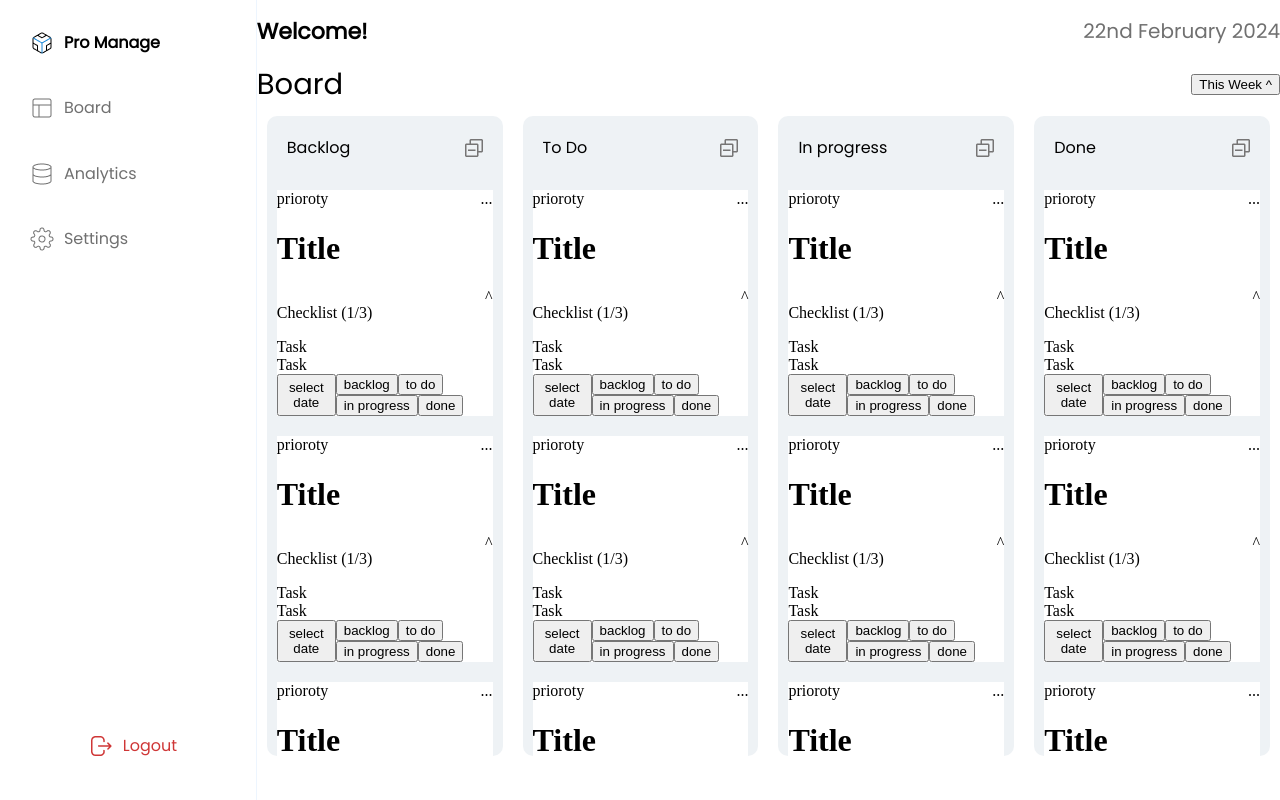
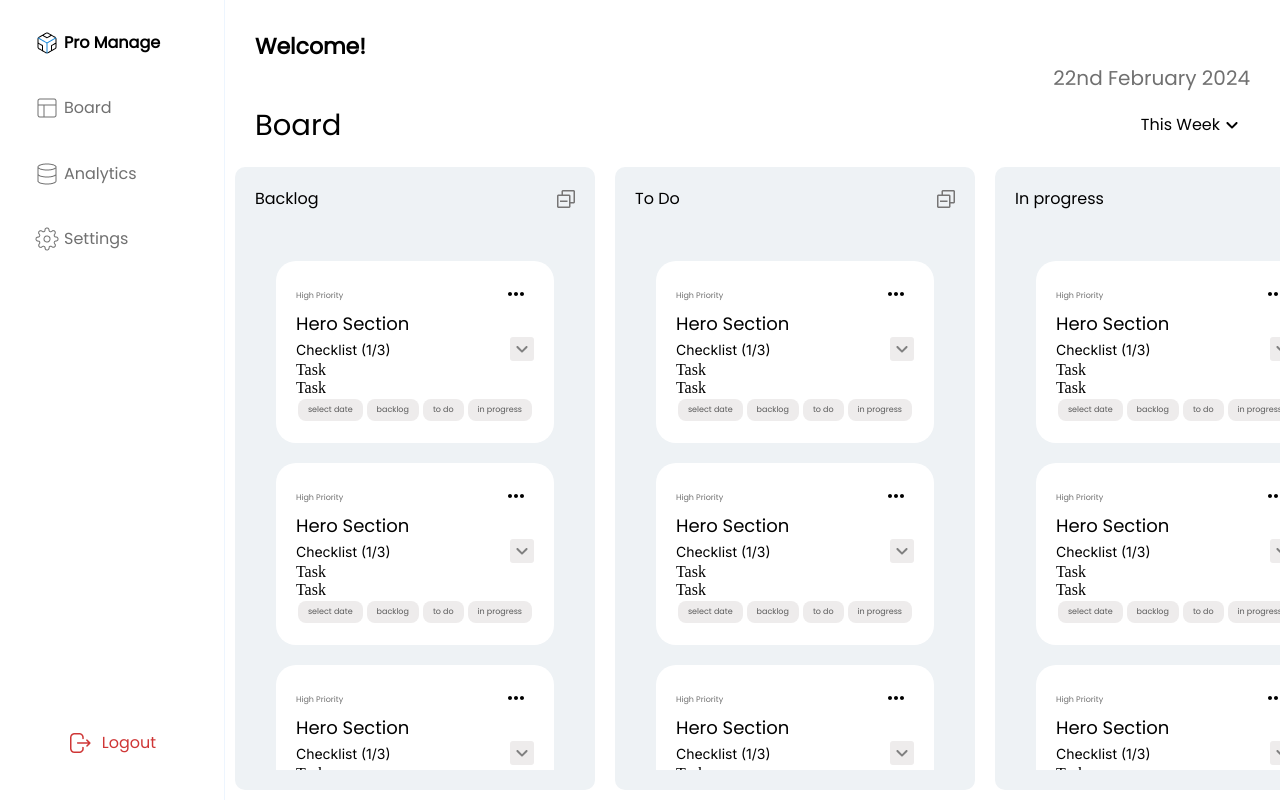
Before and after one commit to utsav-shrma/proManage-frontend, a React (Vite) app: page / in a window 1280 px wide. Built offline with nearby package versions, Linux system fonts and the light colour scheme; no server answers.

Commit message:
Styled board component

```diff
--- a/package.json
+++ b/package.json
@@ -10,6 +10,10 @@
     "preview": "vite preview"
   },
   "dependencies": {
+    "@emotion/react": "^11.11.3",
+    "@emotion/styled": "^11.11.0",
+    "@mui/icons-material": "^5.15.11",
+    "@mui/material": "^5.15.11",
     "@reduxjs/toolkit": "^2.2.1",
     "axios": "^1.6.7",
     "react": "^18.2.0",
--- a/src/components/board/Board.jsx
+++ b/src/components/board/Board.jsx
@@ -6,39 +6,45 @@ import { taskStatus } from "../../utils/constants";
 import Popup from 'reactjs-popup';
 import 'reactjs-popup/dist/index.css';
 import { getFormattedDate } from "../../utils/utilityFunctions";
+import KeyboardArrowDownRoundedIcon from '@mui/icons-material/KeyboardArrowDownRounded';
+import KeyboardArrowUpRoundedIcon from '@mui/icons-material/KeyboardArrowUpRounded';
+import { HideImage } from "@mui/icons-material";
 
 function Board() {
   const userName = localStorage.getItem(nameStorageKey);
   const [flag,setFlag]=useState(true);
   return (
-    <div className={styles.container}>
-      <div className={styles.heading_container}>
-        <div>
+
+      <div className={styles.container}>
+        <div className={styles.heading_container}>
           <h1 className={styles.welcome_message}>Welcome! {userName}</h1>
         </div>
-        <div className={styles.curr_date}>{getFormattedDate()}</div>
-      </div>
-      <div className={styles.heading_container}>
+
+
+      <div className={styles.curr_date}><h1>{getFormattedDate()}</h1></div>
+      <div className={`${styles.heading_container} ${styles.board_heading_container}`}>
         <div className={styles.board_heading}>Board</div>
         <div>
-          <button className={styles.duration_button} onClick={()=>{setFlag(!flag)}}>This Week ^</button>
+          <button className={styles.duration_button} onClick={(event)=>{setFlag(!flag); event.stopPropagation();}}>This Week  {flag?<KeyboardArrowDownRoundedIcon/>:<KeyboardArrowUpRoundedIcon/>}</button>
           {flag ? (
                 ""
               ) : (
                 <div className={styles.duration_value}>
-                  <p>Today</p>
-                  <p>This Week</p>
-                  <p>This Month</p>
+                  <button onClick={(event)=>{event.stopPropagation();}}>Today</button>
+                  <button onClick={(event)=>{event.stopPropagation();}} >This Week</button>
+                  <button onClick={(event)=>{event.stopPropagation();}} >This Month</button>
                 </div>
               )}
         </div>
       </div>
 
+      {/* <div className={styles.cardOverflowContainer}> */}
       <div className={styles.cards_container}>
         {taskStatus.map((statusTypes, index) => {
           return <Cards key={index} title={statusTypes.title} ></Cards>;
         })}
       </div>
+      {/* </div> */}
     </div>
   );
 }
--- a/src/components/board/Board.module.css
+++ b/src/components/board/Board.module.css
@@ -1,15 +1,26 @@
 .container{
     display: flex;
     flex-direction: column;
-    width:80vw;
+    overflow-y: hidden;
+    /* overflow-y: hidden stopped heading other child divs from expanding with card container , how?*/
+    flex:2;
     height: 100vh;
+    margin: 0;
+  padding: 0;
+
+
 }
 .heading_container{
     display: flex;
+    justify-content: space-between;
+    margin-left: 30px;
     align-items: center;
-    justify-content: space-between;
+    /* flex: 0 0 auto; */
+
 }
-
+.board_heading_container{
+    margin-bottom: 10px;
+}
 .welcome_message{
     font-family: Poppins;
 font-size: 22px;
@@ -18,9 +29,23 @@ line-height: 33px;
 letter-spacing: 0em;
 text-align: left;
 
+margin: 0;
+padding: 0;
+margin-top: 30px;
 
 }
+
 .curr_date{
+margin-left: 30px;
+    display: flex;
+    align-items: center;
+    justify-content: flex-end;
+    margin-bottom: 10px;
+    margin-right: 30px;
+
+}
+.curr_date h1{
+
     font-family: Poppins;
 font-size: 20px;
 font-weight: 500;
@@ -28,6 +53,8 @@ line-height: 30px;
 letter-spacing: 0em;
 text-align: left;
 color: #707070;
+margin: 0;
+padding: 0;
 
 }
 .board_heading{
@@ -43,12 +70,34 @@ color: #707070;
 .cards_container{
     display:flex;
     flex: 2;
+
+
+    overflow: auto;
+
+
      /* flex-wrap: wrap; */
 }
 
+/* .cardOverflowContainer{
+    flex: 2;
+    display: flex;
+
+    } */
+
 .duration_button{
     display: flex;
-    flex-direction: column;
+    flex-direction: row;
+    margin-right: 30px;
+    border-style: none;
+    background-color: white;
+    font-family: Poppins;
+font-size: 16px;
+font-weight: 400;
+line-height: 24px;
+letter-spacing: 0em;
+text-align: center;
+
+
 
 
 }
@@ -56,8 +105,30 @@ color: #707070;
     display: flex;
     flex-direction: column;
     position: absolute;
-    transition: 3s;
+
     background-color: white;
     z-index: 1;
+    border-radius: 10px;
+    box-shadow: 0 4px 8px 0 rgba(0, 0, 0, 0.2), 0 6px 20px 0 rgba(0, 0, 0, 0.19);
 
+    padding-block: 10px;
+    padding-inline: 5px;
 }
+.duration_value button{
+    margin: 0;
+    padding-inline: 20px;
+    font-family: Poppins;
+    padding-block: 5px;
+    border-style: none;
+    background-color: white;
+font-size: 14px;
+font-weight: 500;
+line-height: 21px;
+letter-spacing: 0em;
+text-align: left;
+}
+
+.duration_value button:hover{
+    background-color: rgba(0, 0, 0, 0.05);
+    border-radius: 5px;
+}
--- a/src/components/board/card/Cards.jsx
+++ b/src/components/board/card/Cards.jsx
@@ -11,7 +11,9 @@ function Cards({title}) {
         </div>
         <div className={styles.overflow_container}>
 {/* // overflow to a task (flex) conatiner was causing child components to stretch and passing below the parent
-so by wrapping it by another div and setting it to overflow solved the problem */}
+so by wrapping it by another div and setting it to overflow solved the problem beacuse using flex the height of the container was changing
+but the the scroll length was not changing accordingly and  the child is passing over the parent */}
+
         <div className={styles.task_container}>
             <TaskCard/>
             <TaskCard/>
--- a/src/components/board/card/Cards.module.css
+++ b/src/components/board/card/Cards.module.css
@@ -4,7 +4,10 @@
   margin: 10px;
   border-radius: 10px;
   background: #eef2f5;
-  height: 80vh;
+  flex:2;
+
+  /* height: 70vh; */
+  min-width:360px;
 
 
 
@@ -22,7 +25,7 @@
     align-items: center;
     justify-content: center;
     flex-direction: column;
-    overflow: auto;
+
 
 
 
@@ -31,6 +34,8 @@
 }
 .overflow_container{
   overflow: auto;
+  margin: 20px;
+  border-radius: 20px;
 }
 
 .title h1 {
--- a/src/components/board/taskCard/TaskCard.jsx
+++ b/src/components/board/taskCard/TaskCard.jsx
@@ -1,30 +1,32 @@
 import React from 'react'
 import styles from './TaskCard.module.css'
 import Task from '../task/Task'
-
+import MoreHorizRoundedIcon from '@mui/icons-material/MoreHorizRounded';
+import KeyboardArrowDownRoundedIcon from '@mui/icons-material/KeyboardArrowDownRounded';
+import { grey } from '@mui/material/colors';
 function TaskCard() {
   return (
     <div className={styles.container}>
         <div className={styles.priority_container}>
-            <div>prioroty</div>
-            <div>...</div>
+            <div className={styles.priority}> High Priority</div>
+            <button className={styles.collapseButton}><MoreHorizRoundedIcon/></button>
         </div>
-        <h1>Title</h1>
-        <div className={styles.checklist_heading}>
+        <h1 className={styles.taskTitle}>Hero Section</h1>
+        <div className={styles.checklistHeadingContainer}>
             <p>Checklist (1/3)</p>
-            <div> ^</div>
+            <div className={styles.taskCollapseButton}> <KeyboardArrowDownRoundedIcon sx={{ color: "grey" }}/></div>
 
         </div>
         <div className={styles.tasks}> <Task></Task>
         <Task></Task></div>
         <div className={styles.footer}>
             <button> select date</button>
-            <div>
+            <div className={styles.footerInside}>
                 {/*add a check to not show current status button */}
                 <button> backlog</button>
                 <button>to do</button>
                 <button>in progress</button>
-                <button>done </button>
+                {/* <button>done </button> */}
             </div>
         </div>
 
--- a/src/components/board/taskCard/TaskCard.module.css
+++ b/src/components/board/taskCard/TaskCard.module.css
@@ -3,27 +3,112 @@
     flex-direction: column;
     background-color: white;
     margin: 10px;
+    padding: 20px;
+border-radius: 20px;
+flex:2;
+
 
 
 
 
 
 }
+.priority{
+    color: #707070;
+    font-family: Poppins;
+font-size: 8px;
+font-weight: 500;
+line-height: 12px;
+letter-spacing: 0em;
+text-align: left;
 
+
+
+}
 .priority_container{
     display: flex;
     justify-content: space-between;
+    align-items: center;
+    flex: 2;
 }
-.checklist_heading{
+.checklistHeadingContainer{
     display: flex;
     justify-content: space-between;
+    align-items: center;
+    flex:2;
+
+
 }
-.footer{
-    display:flex;
-    justify-content: space-between;
+.checklistHeadingContainer p{
+    font-family: Inter;
+font-size: 14px;
+font-weight: 500;
+line-height: 17px;
+letter-spacing: 0em;
+text-align: left;
+margin: 0;
+
+
+
+
 }
+
 
 .tasks{
     display: flex;
     flex-direction: column;
 }
+.collapseButton{
+
+border-style: none;
+background-color: white;
+}
+.taskTitle{
+    font-family: Poppins;
+font-size: 18px;
+font-weight: 500;
+line-height: 27px;
+letter-spacing: 0em;
+text-align: left;
+margin: 0;
+
+}
+.taskCollapseButton{
+
+    border-radius: 3px;
+    background: #EEECEC;
+    height: 24px;
+    margin: 0;
+
+
+}
+.footer{
+    display:flex;
+
+    justify-content: space-between;
+    align-items: center;
+}
+
+.footer button{
+    color: #5A5A5A;
+    font-family: Poppins;
+font-size: 8px;
+font-weight: 500;
+line-height: 12px;
+letter-spacing: 0em;
+text-align: left;
+background: #EEECEC;
+border-style: none;
+border-radius: 8px;
+margin: 0;
+padding: 0;
+padding: 5px;
+padding-inline: 10px;
+margin: 2px;
+}
+
+.footerInside{
+    display: flex;
+    justify-content: flex-end;
+    align-items: center;
+}
--- a/src/components/boardScreen/BoardScreen.module.css
+++ b/src/components/boardScreen/BoardScreen.module.css
@@ -2,5 +2,8 @@
     height: 100vh;
     width: 100vw;
     display: flex;
+    margin: 0%;
+    padding: 0%;
+
 
 }
--- a/src/components/dashboard/Dashboard.module.css
+++ b/src/components/dashboard/Dashboard.module.css
@@ -1,7 +1,6 @@
 .main_container{
     height: 100vh;
-    width: 20vw;
-    min-width: 200px;
+    width: 224px;
     display: flex;
     flex-direction: column;
     align-items: center;
@@ -13,12 +12,12 @@
 
 
 .tab_container{
-    width: 15vw;
-    min-width: 150px;
+
     display: flex;
     justify-content: flex-start;
     align-items: center;
     margin: 20px;
+    margin-inline: 30px;
     cursor: pointer;
 
 
@@ -28,9 +27,10 @@
 .logo_image{
     width:24px;
     height: 24px;
-    padding: 10px;
+    padding: 5px;
 
 }
+
 .logo_heading{
     font-family: Poppins;
 font-size: 16px;
@@ -42,8 +42,7 @@ color: black;
 
 }
 .hover_container{
-    width:20vw;
-    min-width: 200px;
+    width:224px;
 
 }
 
@@ -64,11 +63,13 @@ color: #707070;
 
 #logout_text{
     color: #CF3636;
+    padding: 5px;
+    margin: 0;
 
 }
 
 .logout_button{
-    width: 15vw;
+    padding: 10px;
     border-style: none;
     background: white;
     border-radius: 10px;
@@ -79,3 +80,8 @@ color: #707070;
 
 
 }
+
+.logout_button:hover{
+    background: rgba(255, 0, 0,0.09);
+
+}
--- a/src/index.css
+++ b/src/index.css
@@ -2,6 +2,7 @@
 @import url('https://fonts.googleapis.com/css?family=Roboto');
 @import url('https://fonts.googleapis.com/css?family=Open Sans');
 @import url('https://fonts.googleapis.com/css?family=Poppins');
+@import url('https://fonts.googleapis.com/css?family=Inter');
 body{
     margin: 0%;
     padding: 0%;
```
Also changed, not shown: 1 other file (tests, documents, lock files or other folders).
